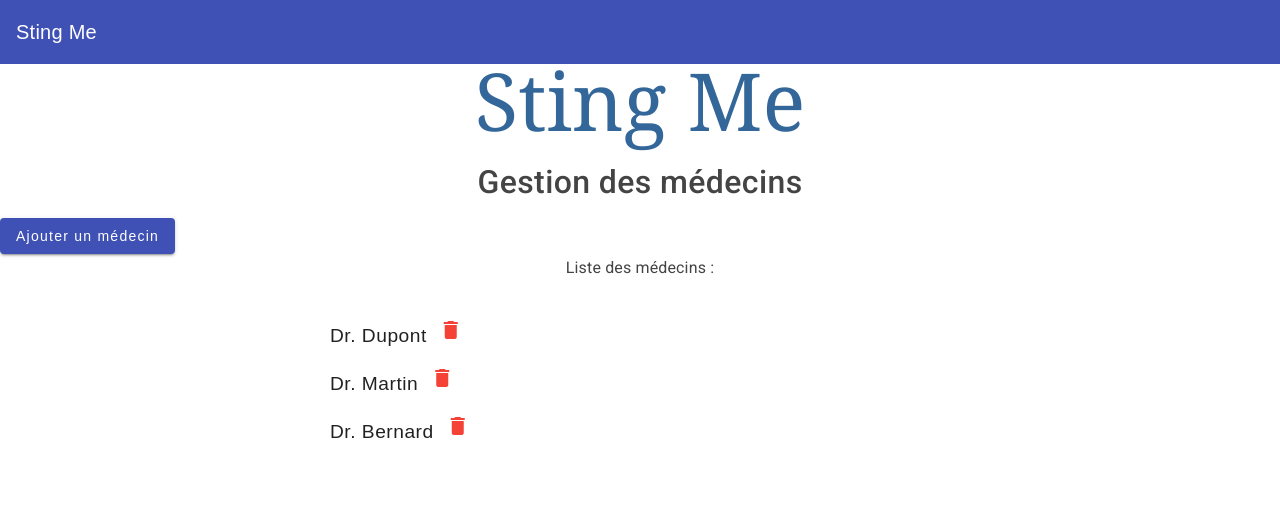
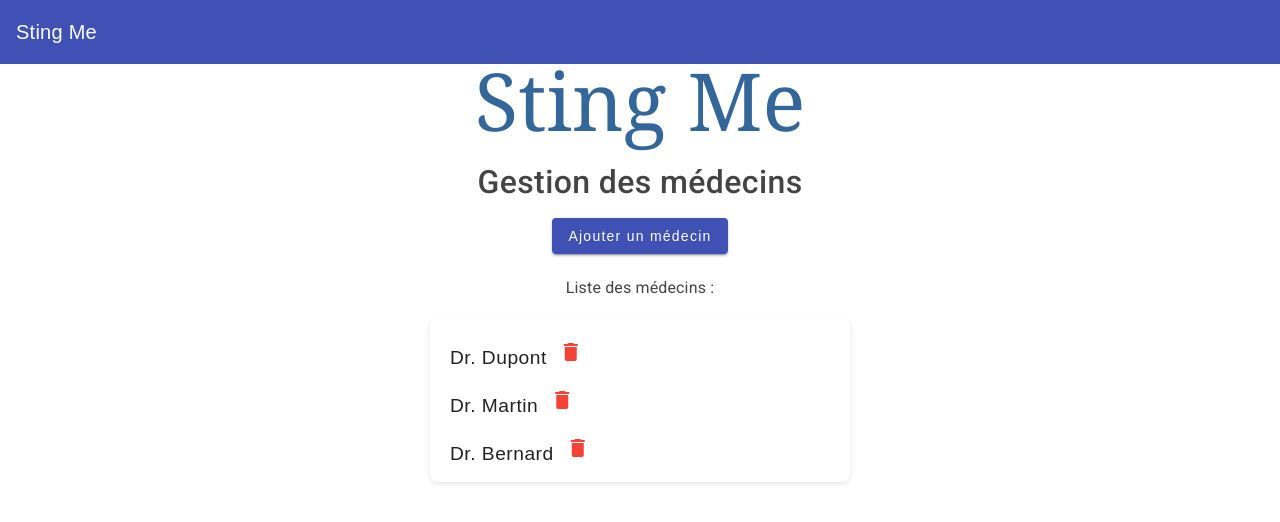
Before and after one commit to ash-hsa/projet_fullstack, an Angular app in the folder frontend/: page /admin-medecins in a window 1280 px wide. Shown: the top 522 px of the page. Built offline with nearby package versions, Linux system fonts and the light colour scheme.

Commit message:
quelques modifications admin medecins

```diff
--- a/frontend/src/app/admin-medecins/admin-medecins.component.scss
+++ b/frontend/src/app/admin-medecins/admin-medecins.component.scss
@@ -5,15 +5,10 @@
     margin-top: 50px;
   }
 
-  .form-container {
+  .button-container {
     display: flex;
     justify-content: center;
-    gap: 10px;
     margin-bottom: 20px;
-  }
-
-  .input-field {
-    width: 300px;
   }
 
   .list-container {
@@ -24,12 +19,18 @@
 
   mat-list {
     width: 50%;
+    max-width: 400px; /* ✅ Pour éviter que la liste soit trop large */
+    background: white;
+    padding: 10px;
+    border-radius: 8px;
+    box-shadow: 0px 2px 5px rgba(0, 0, 0, 0.1);
   }
 
   .list-item {
     display: flex;
     justify-content: space-between;
     align-items: center;
+    width: 100%;
     padding: 10px;
   }
 
```
